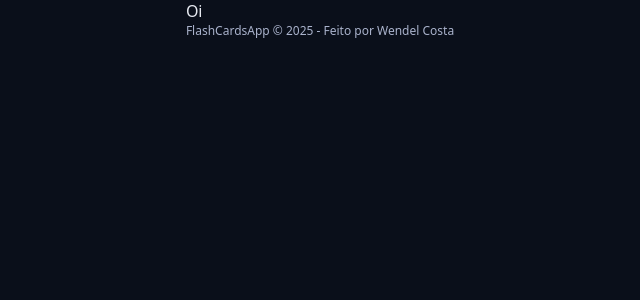
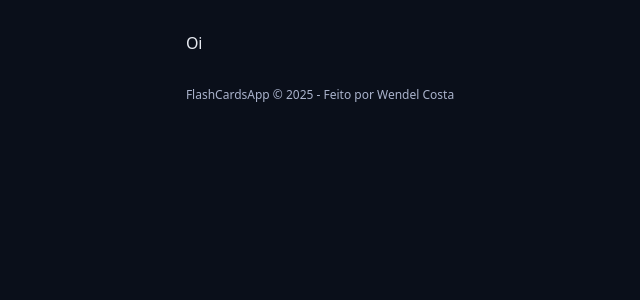
Before and after one commit to Wendel-Costa/FlashcardsApp, a React (Vite) app in the folder frontend/: page / in a window 1280 px wide. Shown: the top 300 px of the page, without its empty margins (320-960 px from the left). Built offline with nearby package versions, Linux system fonts and the light colour scheme.

Commit message:
creating container component

```diff
--- a/frontend/src/App.tsx
+++ b/frontend/src/App.tsx
@@ -1,12 +1,16 @@
 import './styles/theme.css';
 import './styles/global.css';
 import { Footer } from './components/Footer';
+import { Container } from './components/Container';
 
 function App() {
   return (
     <>
-      <p>Oi</p>
-      <Footer />
+      <Container>Oi</Container>
+
+      <Container>
+        <Footer />
+      </Container>
     </>
   )
 }
--- /dev/null
+++ b/frontend/src/components/Container/index.tsx
@@ -0,0 +1,14 @@
+import styles from "./styles.module.css";
+
+type ContainerProps = {
+   children: React.ReactNode;
+}
+
+export function Container({ children }: ContainerProps) {
+   return (
+      <div className={styles.container}>
+         <div className={styles.content}>
+            <section>{children}</section>
+         </div>
+      </div>)
+}
--- /dev/null
+++ b/frontend/src/components/Container/styles.module.css
@@ -0,0 +1,8 @@
+.container{
+  max-width: 98rem;
+  margin: 0 auto;
+}
+
+.content {
+  margin: 3.2rem;
+}
```
